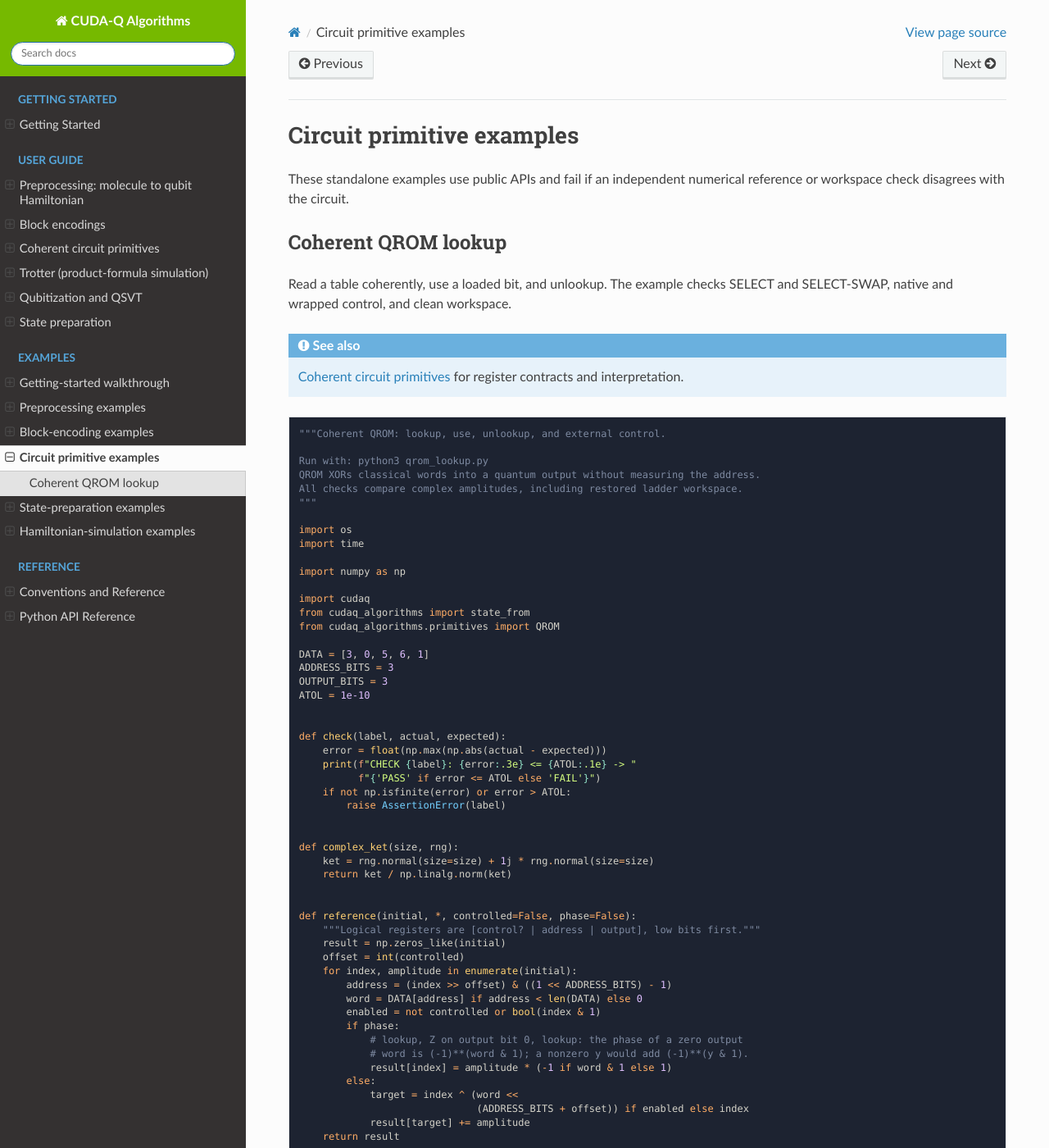
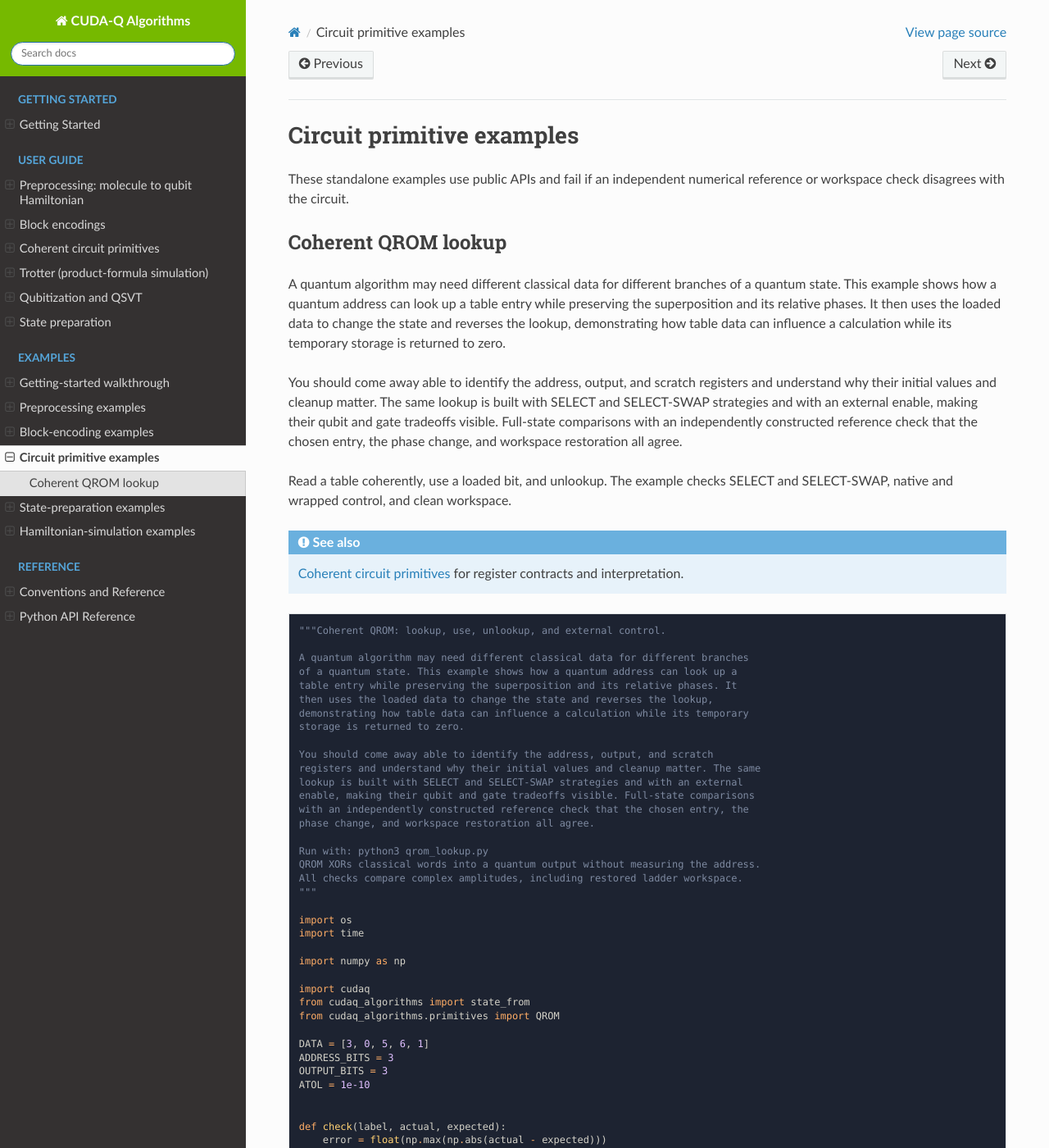
Before and after one commit to NVIDIA/cudaq-algorithms, a Sphinx documentation site: the page built from docs/sphinx/examples_rst/primitives.rst, in a window 1280 px wide and 1400 px high. Shown: the whole window at 82% size. Built offline with Sphinx 7.4.7 and the Read the Docs theme 3.1.0, drawn with Linux system fonts in a browser that asks for light colours.

Commit message:
docs: explain QROM lookup tutorial goals and lessons
Signed-off-by: Scott Thornton <wsttiger@gmail.com>

```diff
--- a/docs/sphinx/examples/python/qrom_lookup.py
+++ b/docs/sphinx/examples/python/qrom_lookup.py
@@ -3,6 +3,20 @@
 # SPDX-License-Identifier: Apache-2.0
 # [Begin Documentation]
 """Coherent QROM: lookup, use, unlookup, and external control.
+
+A quantum algorithm may need different classical data for different branches
+of a quantum state. This example shows how a quantum address can look up a
+table entry while preserving the superposition and its relative phases. It
+then uses the loaded data to change the state and reverses the lookup,
+demonstrating how table data can influence a calculation while its temporary
+storage is returned to zero.
+
+You should come away able to identify the address, output, and scratch
+registers and understand why their initial values and cleanup matter. The same
+lookup is built with SELECT and SELECT-SWAP strategies and with an external
+enable, making their qubit and gate tradeoffs visible. Full-state comparisons
+with an independently constructed reference check that the chosen entry, the
+phase change, and workspace restoration all agree.
 
 Run with: python3 qrom_lookup.py
 QROM XORs classical words into a quantum output without measuring the address.
--- a/docs/sphinx/examples_rst/primitives.rst
+++ b/docs/sphinx/examples_rst/primitives.rst
@@ -6,6 +6,20 @@ numerical reference or workspace check disagrees with the circuit.
 
 Coherent QROM lookup
 --------------------
+
+A quantum algorithm may need different classical data for different branches
+of a quantum state. This example shows how a quantum address can look up a
+table entry while preserving the superposition and its relative phases. It
+then uses the loaded data to change the state and reverses the lookup,
+demonstrating how table data can influence a calculation while its temporary
+storage is returned to zero.
+
+You should come away able to identify the address, output, and scratch
+registers and understand why their initial values and cleanup matter. The same
+lookup is built with SELECT and SELECT-SWAP strategies and with an external
+enable, making their qubit and gate tradeoffs visible. Full-state comparisons
+with an independently constructed reference check that the chosen entry, the
+phase change, and workspace restoration all agree.
 
 Read a table coherently, use a loaded bit, and unlookup. The example checks
 SELECT and SELECT-SWAP, native and wrapped control, and clean workspace.
```
